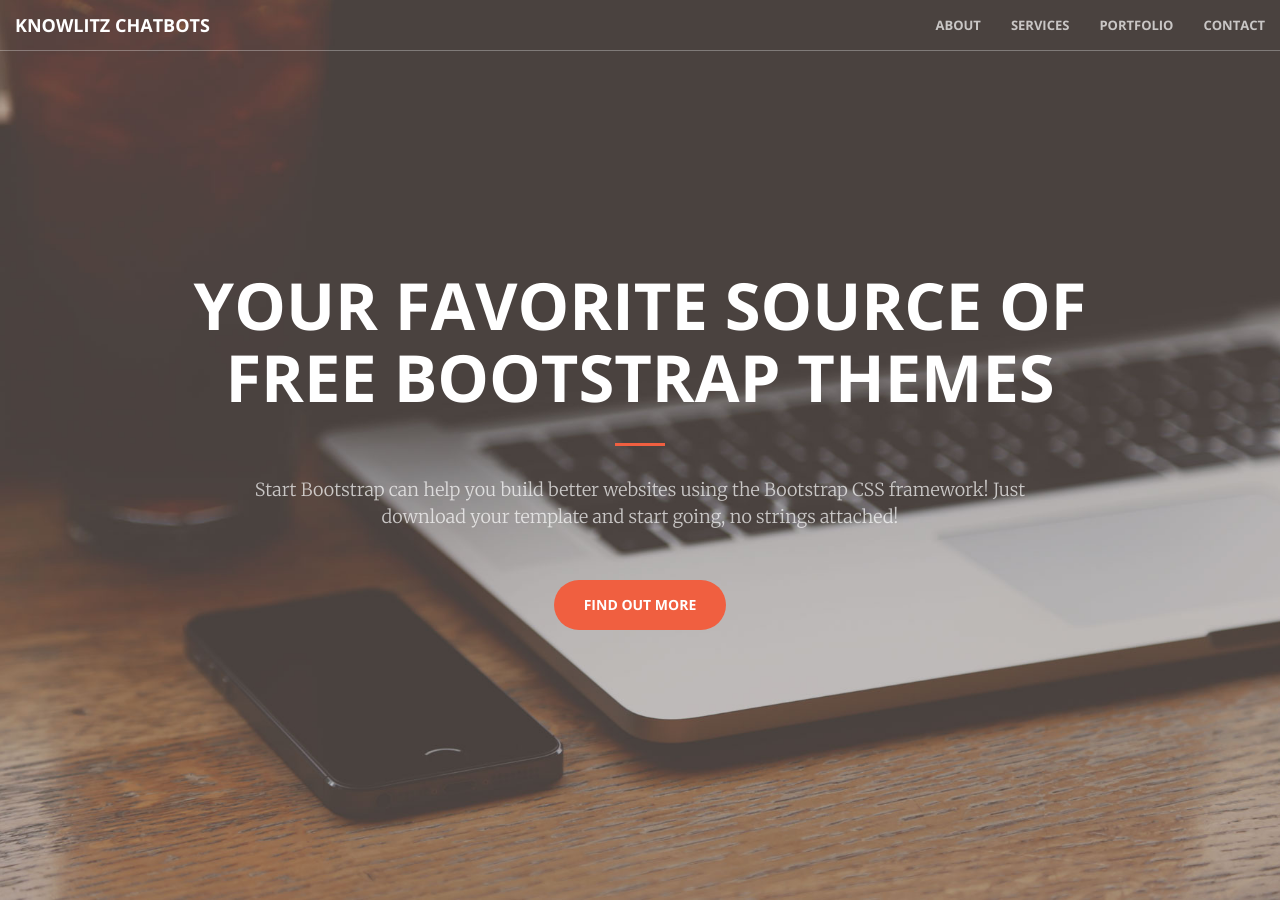
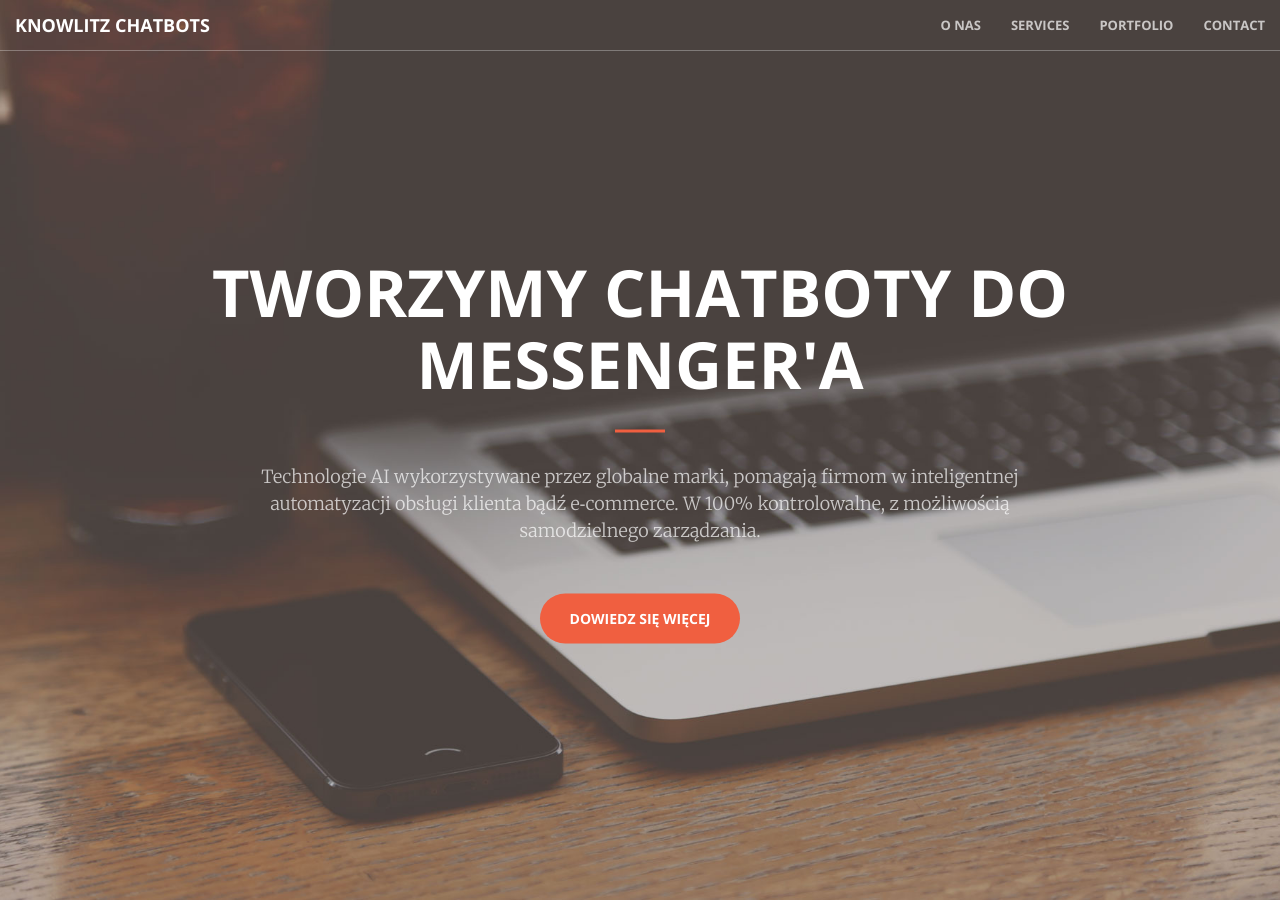
Before and after one commit to jakobowsky/jakobowsky.github.io, a Jekyll site: the page built from index.html, in a window 1280 px wide and 900 px high. Built offline with Jekyll 4.4.1, drawn with Linux system fonts in a browser that asks for light colours; some of the changed text lies outside the part shown.

Commit message:
changes to website

```diff
--- a/_includes/header.html
+++ b/_includes/header.html
@@ -1,10 +1,13 @@
 <header>
     <div class="header-content">
         <div class="header-content-inner">
-            <h1>Your Favorite Source of Free Bootstrap Themes</h1>
+            <h1>Tworzymy Chatboty do Messenger'a</h1>
             <hr>
-            <p>Start Bootstrap can help you build better websites using the Bootstrap CSS framework! Just download your template and start going, no strings attached!</p>
-            <a href="#about" class="btn btn-primary btn-xl page-scroll">Find Out More</a>
+            <p>
+                Technologie AI wykorzystywane przez globalne marki, pomagają firmom w inteligentnej automatyzacji obsługi klienta bądź e‐commerce.
+                W 100% kontrolowalne, z możliwością samodzielnego zarządzania.
+            </p>
+            <a href="#services" class="btn btn-primary btn-xl page-scroll">Dowiedz się więcej</a>
         </div>
     </div>
 </header>
--- a/_includes/nav.html
+++ b/_includes/nav.html
@@ -15,7 +15,7 @@
         <div class="collapse navbar-collapse" id="bs-example-navbar-collapse-1">
             <ul class="nav navbar-nav navbar-right">
                 <li>
-                    <a class="page-scroll" href="#about">About</a>
+                    <a class="page-scroll" href="#about">O nas</a>
                 </li>
                 <li>
                     <a class="page-scroll" href="#services">Services</a>
--- a/_layouts/front.html
+++ b/_layouts/front.html
@@ -6,7 +6,7 @@
 <body id="page-top">
   {% include nav.html %}
   {% include header.html %}
-  {% include call-to-action.html %}
+  <!--{% include call-to-action.html %}-->
   {% include services.html %}
   {% include portfolio.html %}
   {% include aside.html %}
```
